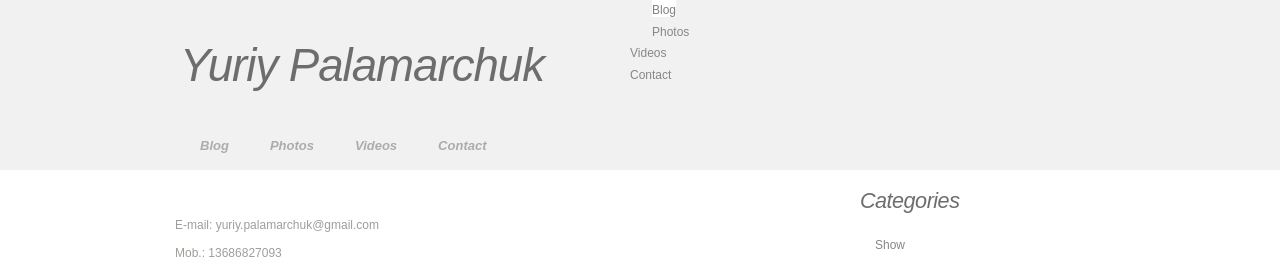
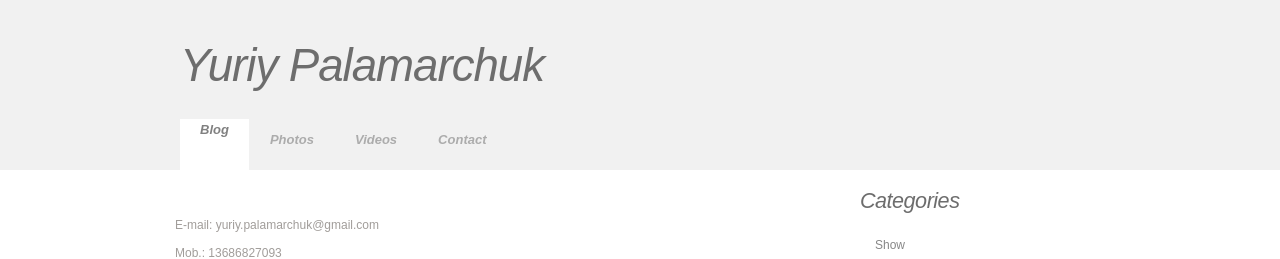
Before and after one commit to iurii/iurii.github.com, a Jekyll site: the page built from about.html, in a window 1280 px wide. Shown: the top 259 px of the page. Built offline with Jekyll 4.4.1, drawn with Linux system fonts in a browser that asks for light colours.

Commit message:
adding new menu

```diff
--- a/_layouts/default.html
+++ b/_layouts/default.html
@@ -18,7 +18,12 @@
 
 
 
-                        <div id="nav1">
+
+
+
+
+	<div id="menu">
+            <div id="nav1">
               <ul>
                 <li style="border:none">
                   <a href="http://youli.co/index.html" shape="rect" class="selected">Blog</a><span class="shadow"></span>
@@ -35,17 +40,6 @@
 
               </ul>
             </div>
-
-
-
-
-			<div id="menu">
-				<ul>
-					<li class="current_page_item"><a href="http://youli.co/index.html">Blog</a></li>
-					<li><a href="http://youli.co/photo.html">Photos</a></li>
-					<li><a href="http://youli.co/video.html">Videos</a></li>
-					<li><a href="http://youli.co/about.html">Contact</a></li>
-				</ul>
 			</div>
 		</div>
 	</div>
```
